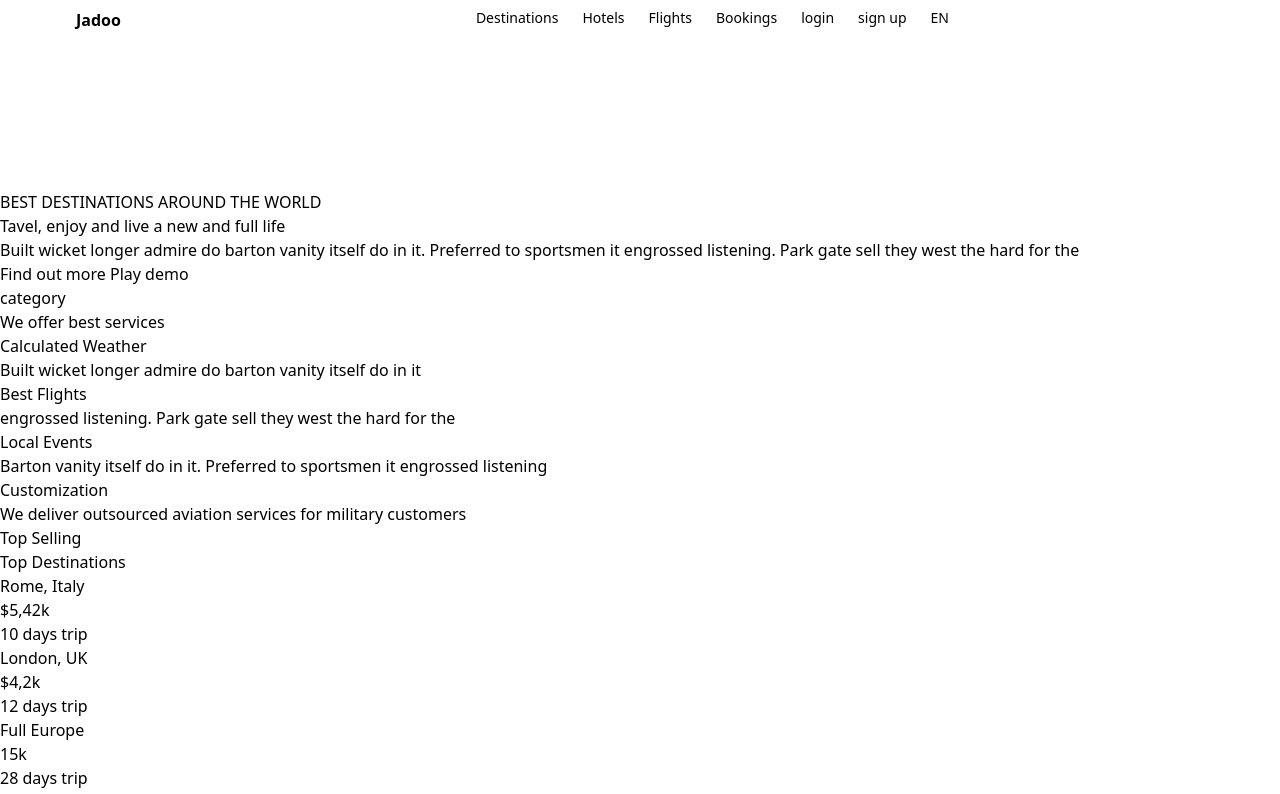
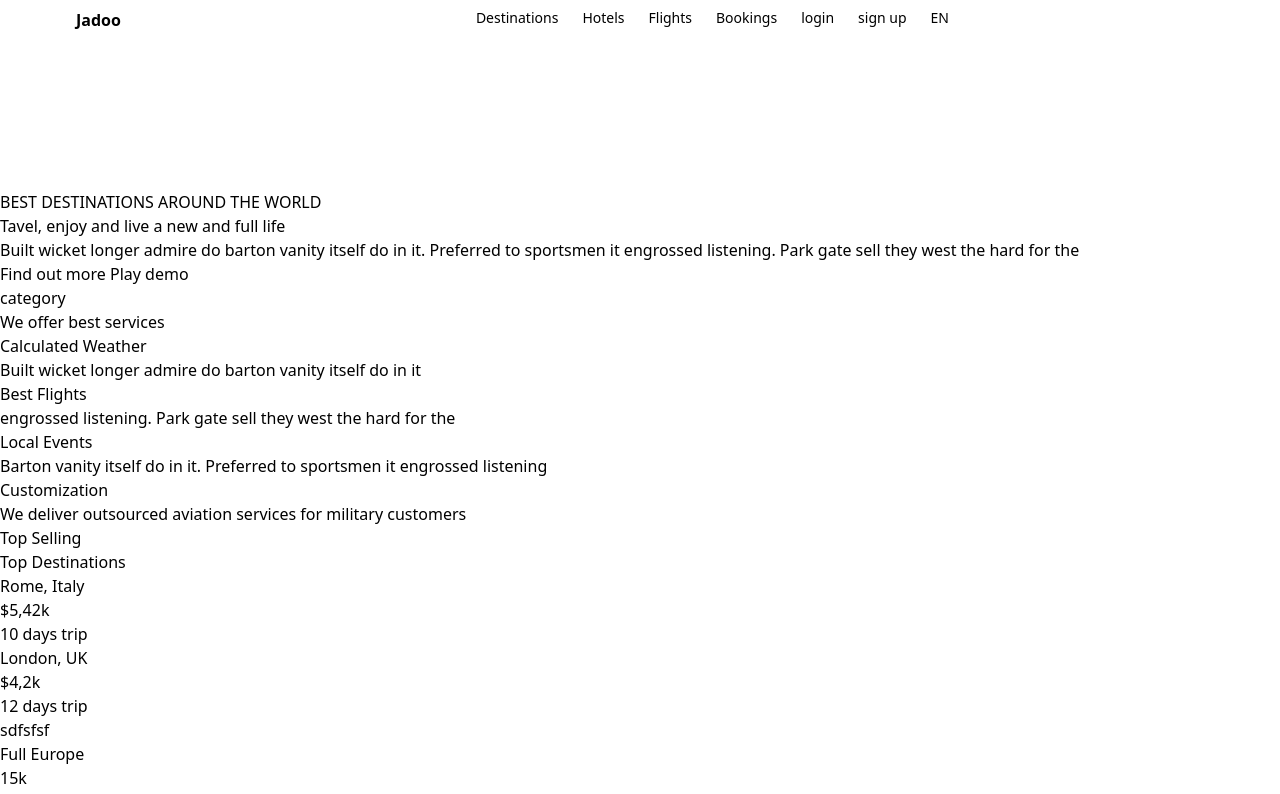
Before and after one commit to Rithika1412/task1, a plain HTML site: page index.html in a window 1280 px wide. Shown: the top 794 px of the page. Drawn offline with nearby package versions, Linux system fonts and the light colour scheme.

Commit message:
second commit

```diff
--- a/index.html
+++ b/index.html
@@ -102,6 +102,7 @@
         </div>
         <div class="Europe">
             <div class="price3">
+                <p>sdfsfsf</p>
                 <p>Full Europe</p>
                 <p>15k</p>
             </div>
```
